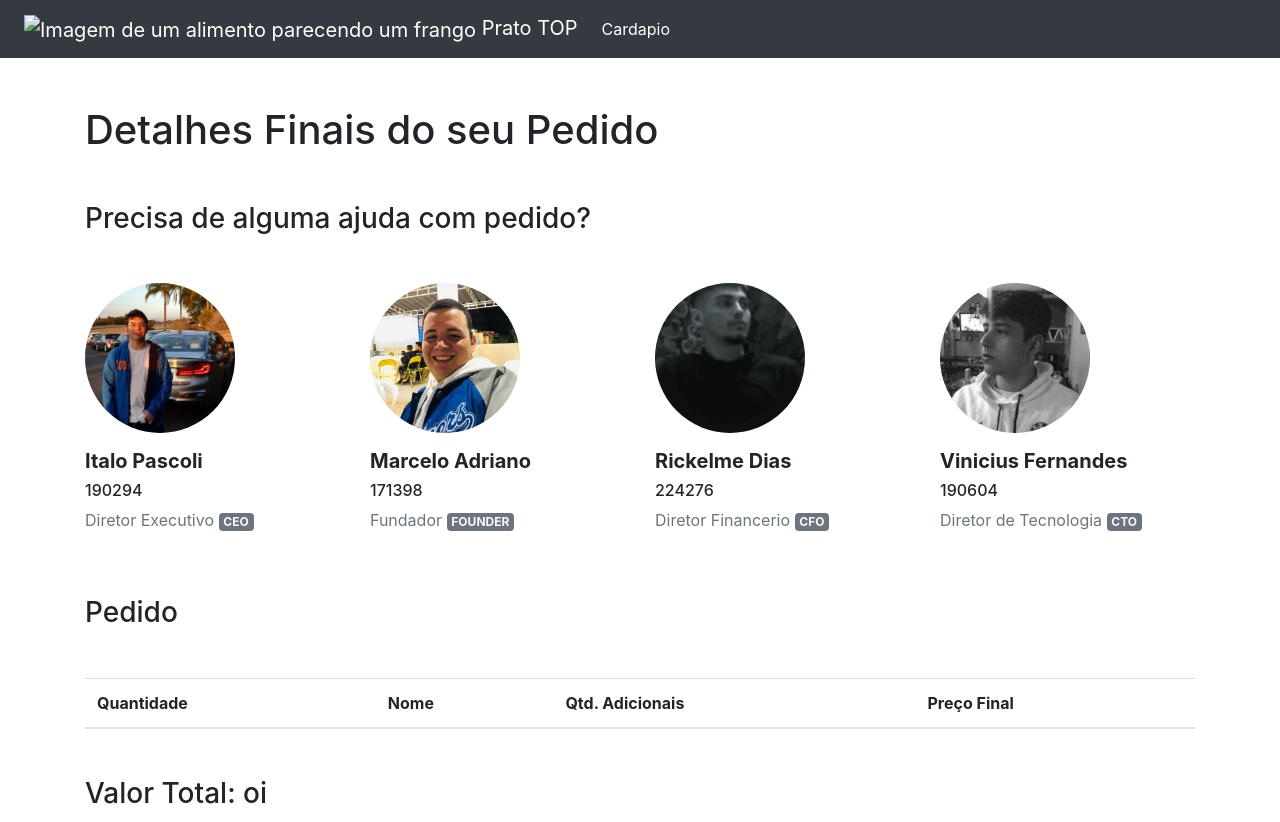
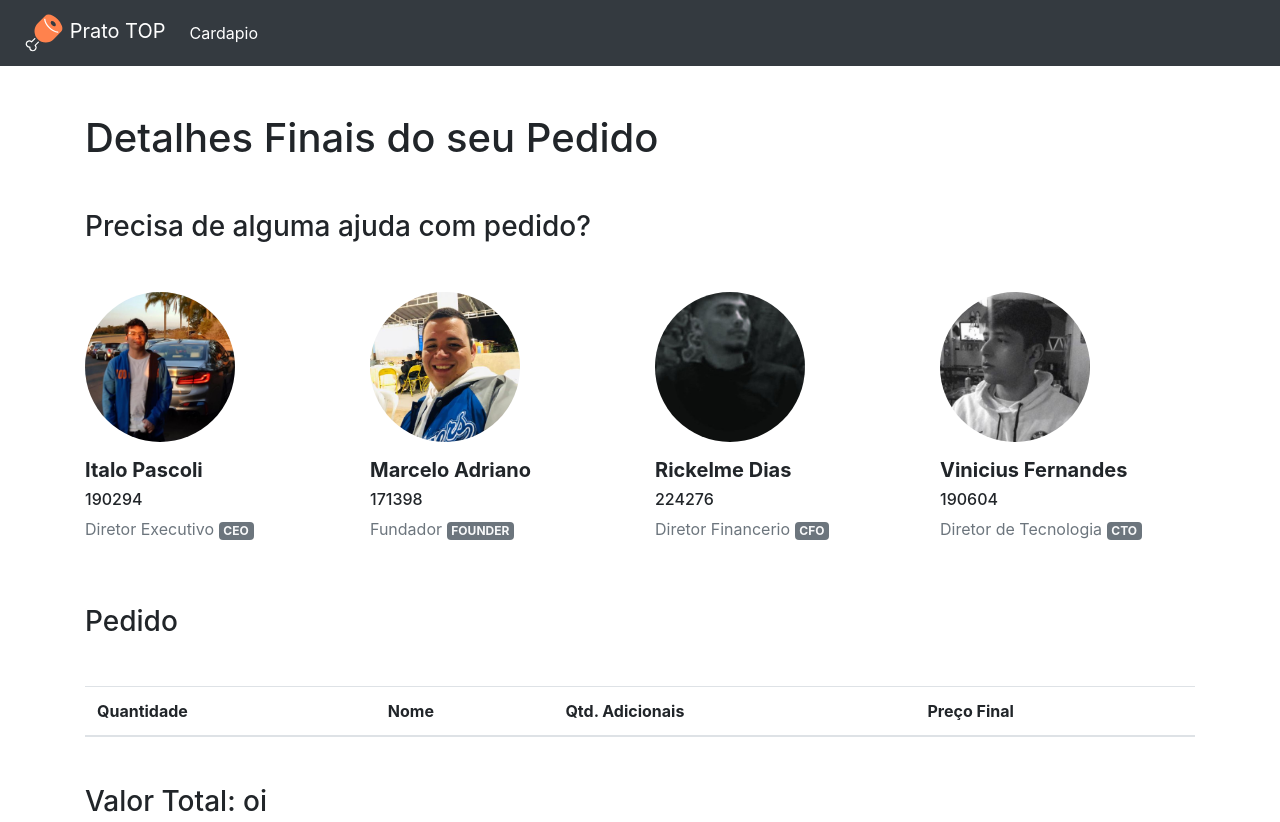
Before and after one commit to RickelmeDias/PratoTop, a plain HTML site: page resumo-pedido.html in a window 1280 px wide. Shown: the top 822 px of the page. Drawn offline with nearby package versions, Linux system fonts and the light colour scheme; the site is published under a folder, as on GitHub Pages, so addresses that start at the root find nothing.

Commit message:
Update resumo-pedido.html

```diff
--- a/resumo-pedido.html
+++ b/resumo-pedido.html
@@ -10,7 +10,7 @@
 <body>
     <header>
         <nav class="navbar navbar-expand-lg navbar-dark bg-dark px-4">
-            <a class="navbar-brand" href="#"><img src="/assets/food-logo.svg" width="40" alt="Imagem de um alimento parecendo um frango"> Prato TOP</a>
+            <a class="navbar-brand" href="#"><img src="./assets/food-logo.svg" width="40" alt="Imagem de um alimento parecendo um frango"> Prato TOP</a>
             <button class="navbar-toggler" type="button" data-toggle="collapse" data-target="#navbarNavAltMarkup" aria-controls="navbarNavAltMarkup" aria-expanded="false" aria-label="Toggle navigation">
               <span class="navbar-toggler-icon"></span>
             </button>
```
